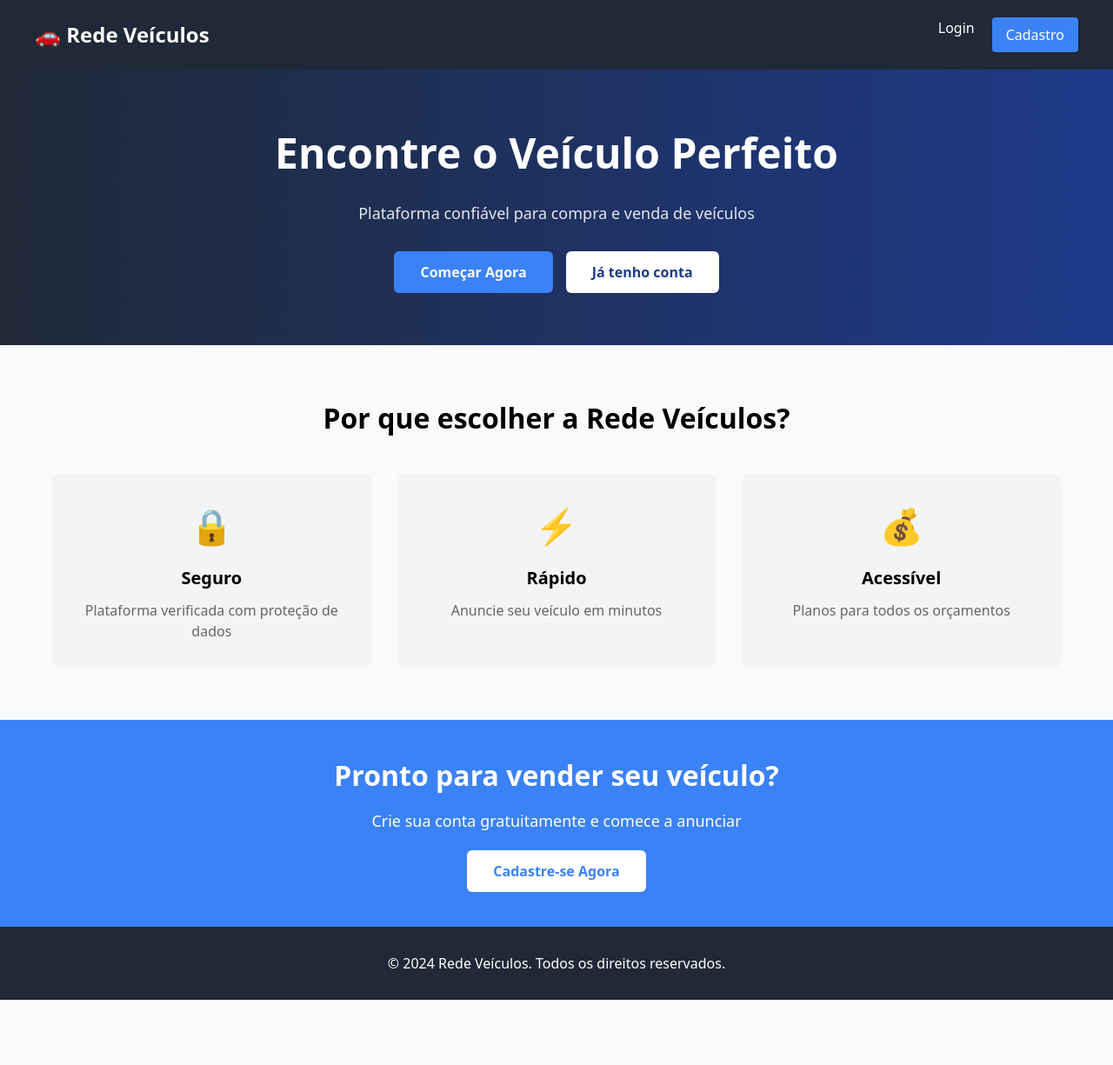
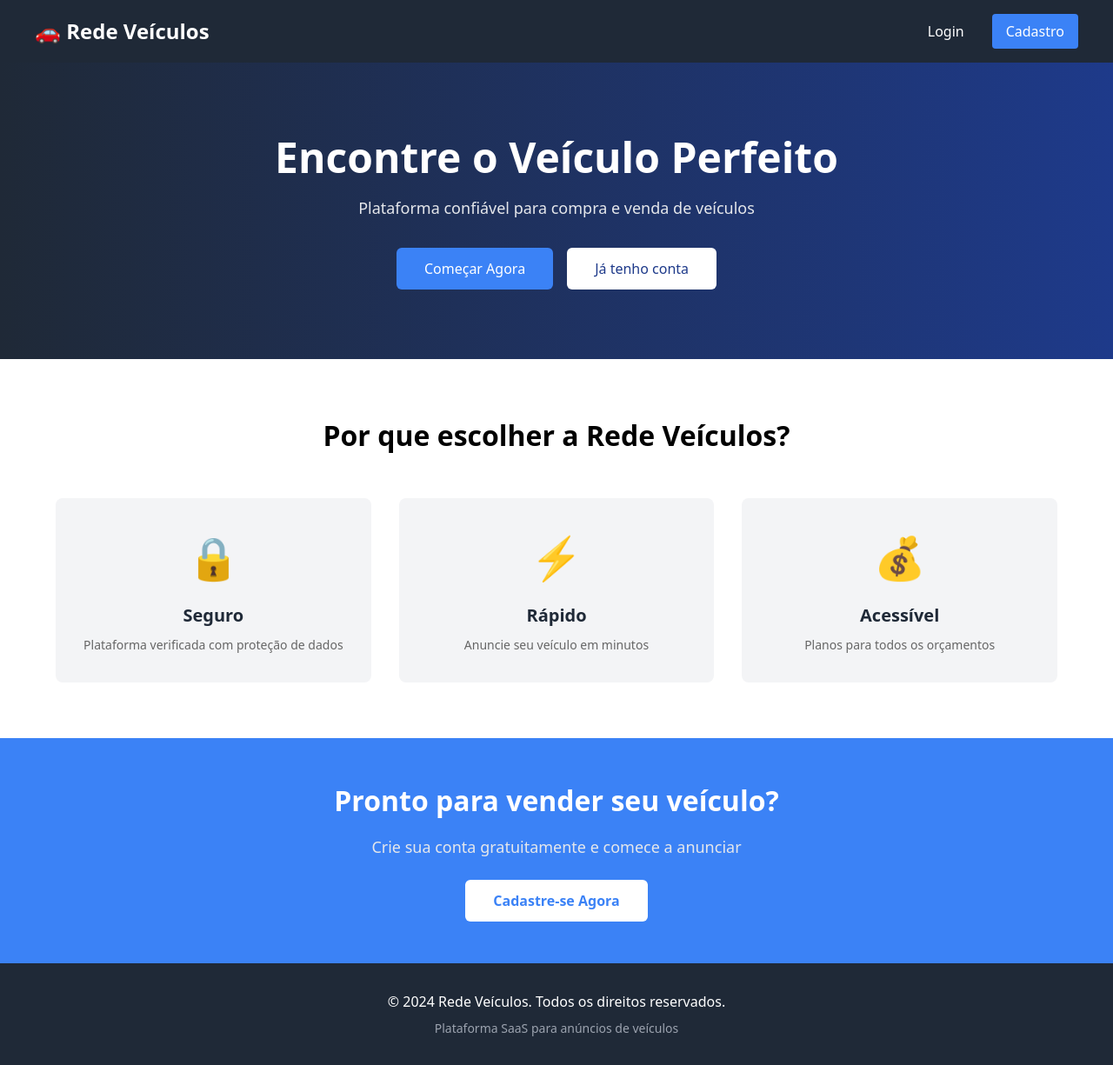
Before and after one commit to nortempresasdrop-bot/redeveiculos, a Next.js app: page / in a window 1280 px wide. Shown: the whole page at 87% size. Before the commit the page ends 1150 px from the top, so only its background shows below. Built offline with nearby package versions, Linux system fonts and the light colour scheme.

Commit message:
Refactor Home component layout and styles
Updated the HTML structure and styles in the Home component, including language attribute, head section, header styles, hero section, features section, and footer details.

```diff
--- a/src/app/page.tsx
+++ b/src/app/page.tsx
@@ -1,65 +1,94 @@
 export default function Home() {
   return (
-    <html>
-      <body style={{ margin: 0, padding: 0, fontFamily: 'system-ui' }}>
-        <div style={{ minHeight: '100vh', display: 'flex', flexDirection: 'column' }}>
+    <html lang="pt-BR">
+      <head>
+        <title>Rede Veículos</title>
+        <meta name="description" content="Plataforma de anúncios de veículos" />
+      </head>
+      <body style={{ margin: 0, padding: 0, fontFamily: 'system-ui, -apple-system, sans-serif' }}>
+        <div style={{ minHeight: '100vh', display: 'flex', flexDirection: 'column', backgroundColor: '#ffffff' }}>
           {/* Header */}
-          <header style={{ background: '#1f2937', color: 'white', padding: '20px' }}>
+          <header style={{ background: '#1f2937', color: 'white', padding: '16px 24px', position: 'sticky', top: 0, zIndex: 50 }}>
             <div style={{ maxWidth: '1200px', margin: '0 auto', display: 'flex', justifyContent: 'space-between', alignItems: 'center' }}>
               <h1 style={{ margin: 0, fontSize: '24px', fontWeight: 'bold' }}>🚗 Rede Veículos</h1>
-              <nav style={{ display: 'flex', gap: '20px' }}>
-                <a href="/login" style={{ color: 'white', textDecoration: 'none' }}>Login</a>
-                <a href="/redenovo" style={{ background: '#3b82f6', color: 'white', padding: '8px 16px', borderRadius: '4px', textDecoration: 'none' }}>Cadastro</a>
+              <nav style={{ display: 'flex', gap: '16px' }}>
+                <a href="/login" style={{ color: 'white', textDecoration: 'none', padding: '8px 16px', borderRadius: '4px', transition: 'background 0.3s' }} onMouseOver={(e) => e.currentTarget.style.background = '#374151'} onMouseOut={(e) => e.currentTarget.style.background = 'transparent'}>
+                  Login
+                </a>
+                <a href="/redenovo" style={{ background: '#3b82f6', color: 'white', padding: '8px 16px', borderRadius: '4px', textDecoration: 'none', transition: 'background 0.3s' }} onMouseOver={(e) => e.currentTarget.style.background = '#2563eb'} onMouseOut={(e) => e.currentTarget.style.background = '#3b82f6'}>
+                  Cadastro
+                </a>
               </nav>
             </div>
           </header>
 
-          {/* Hero */}
-          <section style={{ background: 'linear-gradient(to right, #1f2937, #1e3a8a)', color: 'white', padding: '60px 20px', textAlign: 'center' }}>
+          {/* Hero Section */}
+          <section style={{ background: 'linear-gradient(to right, #1f2937, #1e3a8a)', color: 'white', padding: '80px 24px', textAlign: 'center' }}>
             <div style={{ maxWidth: '1200px', margin: '0 auto' }}>
-              <h2 style={{ fontSize: '48px', fontWeight: 'bold', margin: '0 0 20px 0' }}>Encontre o Veículo Perfeito</h2>
-              <p style={{ fontSize: '18px', margin: '0 0 30px 0', color: '#e5e7eb' }}>Plataforma confiável para compra e venda de veículos</p>
-              <div style={{ display: 'flex', gap: '15px', justifyContent: 'center' }}>
-                <a href="/redenovo" style={{ background: '#3b82f6', color: 'white', padding: '12px 30px', borderRadius: '6px', textDecoration: 'none', fontWeight: 'bold' }}>Começar Agora</a>
-                <a href="/login" style={{ background: 'white', color: '#1e3a8a', padding: '12px 30px', borderRadius: '6px', textDecoration: 'none', fontWeight: 'bold' }}>Já tenho conta</a>
+              <h2 style={{ fontSize: '48px', fontWeight: 'bold', margin: '0 0 16px 0', lineHeight: '1.2' }}>
+                Encontre o Veículo Perfeito
+              </h2>
+              <p style={{ fontSize: '18px', margin: '0 0 32px 0', color: '#e5e7eb', maxWidth: '600px', marginLeft: 'auto', marginRight: 'auto' }}>
+                Plataforma confiável para compra e venda de veículos
+              </p>
+              <div style={{ display: 'flex', gap: '16px', justifyContent: 'center', flexWrap: 'wrap' }}>
+                <a href="/redenovo" style={{ background: '#3b82f6', color: 'white', padding: '12px 32px', borderRadius: '6px', textDecoration: 'none', fontWeight: '500', fontSize: '16px', transition: 'background 0.3s', display: 'inline-block' }} onMouseOver={(e) => e.currentTarget.style.background = '#2563eb'} onMouseOut={(e) => e.currentTarget.style.background = '#3b82f6'}>
+                  Começar Agora
+                </a>
+                <a href="/login" style={{ background: 'white', color: '#1e3a8a', padding: '12px 32px', borderRadius: '6px', textDecoration: 'none', fontWeight: '500', fontSize: '16px', transition: 'background 0.3s', display: 'inline-block' }} onMouseOver={(e) => e.currentTarget.style.background = '#f3f4f6'} onMouseOut={(e) => e.currentTarget.style.background = 'white'}>
+                  Já tenho conta
+                </a>
               </div>
             </div>
           </section>
 
-          {/* Features */}
-          <section style={{ maxWidth: '1200px', margin: '0 auto', padding: '60px 20px', width: '100%' }}>
-            <h3 style={{ fontSize: '32px', fontWeight: 'bold', textAlign: 'center', marginBottom: '40px' }}>Por que escolher a Rede Veículos?</h3>
-            <div style={{ display: 'grid', gridTemplateColumns: 'repeat(auto-fit, minmax(300px, 1fr))', gap: '30px' }}>
-              <div style={{ background: '#f3f4f6', padding: '30px', borderRadius: '8px', textAlign: 'center' }}>
-                <div style={{ fontSize: '40px', marginBottom: '15px' }}>🔒</div>
-                <h4 style={{ fontSize: '20px', fontWeight: 'bold', margin: '0 0 10px 0' }}>Seguro</h4>
-                <p style={{ color: '#666', margin: 0 }}>Plataforma verificada com proteção de dados</p>
-              </div>
-              <div style={{ background: '#f3f4f6', padding: '30px', borderRadius: '8px', textAlign: 'center' }}>
-                <div style={{ fontSize: '40px', marginBottom: '15px' }}>⚡</div>
-                <h4 style={{ fontSize: '20px', fontWeight: 'bold', margin: '0 0 10px 0' }}>Rápido</h4>
-                <p style={{ color: '#666', margin: 0 }}>Anuncie seu veículo em minutos</p>
-              </div>
-              <div style={{ background: '#f3f4f6', padding: '30px', borderRadius: '8px', textAlign: 'center' }}>
-                <div style={{ fontSize: '40px', marginBottom: '15px' }}>💰</div>
-                <h4 style={{ fontSize: '20px', fontWeight: 'bold', margin: '0 0 10px 0' }}>Acessível</h4>
-                <p style={{ color: '#666', margin: 0 }}>Planos para todos os orçamentos</p>
-              </div>
+          {/* Features Section */}
+          <section style={{ maxWidth: '1200px', margin: '0 auto', padding: '64px 24px', width: '100%' }}>
+            <h3 style={{ fontSize: '32px', fontWeight: 'bold', textAlign: 'center', marginBottom: '48px', margin: '0 0 48px 0' }}>
+              Por que escolher a Rede Veículos?
+            </h3>
+            <div style={{ display: 'grid', gridTemplateColumns: 'repeat(auto-fit, minmax(280px, 1fr))', gap: '32px' }}>
+              {[
+                { icon: '🔒', title: 'Seguro', desc: 'Plataforma verificada com proteção de dados' },
+                { icon: '⚡', title: 'Rápido', desc: 'Anuncie seu veículo em minutos' },
+                { icon: '💰', title: 'Acessível', desc: 'Planos para todos os orçamentos' },
+              ].map((feature, i) => (
+                <div key={i} style={{ background: '#f3f4f6', padding: '32px', borderRadius: '8px', textAlign: 'center', transition: 'transform 0.3s, box-shadow 0.3s' }} onMouseOver={(e) => { e.currentTarget.style.transform = 'translateY(-4px)'; e.currentTarget.style.boxShadow = '0 10px 25px rgba(0,0,0,0.1)'; }} onMouseOut={(e) => { e.currentTarget.style.transform = 'translateY(0)'; e.currentTarget.style.boxShadow = 'none'; }}>
+                  <div style={{ fontSize: '48px', marginBottom: '16px' }}>{feature.icon}</div>
+                  <h4 style={{ fontSize: '20px', fontWeight: 'bold', margin: '0 0 8px 0', color: '#1f2937' }}>
+                    {feature.title}
+                  </h4>
+                  <p style={{ color: '#666666', margin: 0, fontSize: '14px', lineHeight: '1.6' }}>
+                    {feature.desc}
+                  </p>
+                </div>
+              ))}
             </div>
           </section>
 
-          {/* CTA */}
-          <section style={{ background: '#3b82f6', color: 'white', padding: '40px 20px', textAlign: 'center' }}>
+          {/* CTA Section */}
+          <section style={{ background: '#3b82f6', color: 'white', padding: '48px 24px', textAlign: 'center' }}>
             <div style={{ maxWidth: '1200px', margin: '0 auto' }}>
-              <h2 style={{ fontSize: '32px', fontWeight: 'bold', margin: '0 0 15px 0' }}>Pronto para vender seu veículo?</h2>
-              <p style={{ fontSize: '18px', margin: '0 0 20px 0' }}>Crie sua conta gratuitamente e comece a anunciar</p>
-              <a href="/redenovo" style={{ background: 'white', color: '#3b82f6', padding: '12px 30px', borderRadius: '6px', textDecoration: 'none', fontWeight: 'bold', display: 'inline-block' }}>Cadastre-se Agora</a>
+              <h2 style={{ fontSize: '32px', fontWeight: 'bold', margin: '0 0 16px 0' }}>
+                Pronto para vender seu veículo?
+              </h2>
+              <p style={{ fontSize: '18px', margin: '0 0 24px 0', color: '#e5e7eb' }}>
+                Crie sua conta gratuitamente e comece a anunciar
+              </p>
+              <a href="/redenovo" style={{ background: 'white', color: '#3b82f6', padding: '12px 32px', borderRadius: '6px', textDecoration: 'none', fontWeight: 'bold', display: 'inline-block', transition: 'background 0.3s' }} onMouseOver={(e) => e.currentTarget.style.background = '#f3f4f6'} onMouseOut={(e) => e.currentTarget.style.background = 'white'}>
+                Cadastre-se Agora
+              </a>
             </div>
           </section>
 
           {/* Footer */}
-          <footer style={{ background: '#1f2937', color: 'white', padding: '30px 20px', textAlign: 'center', marginTop: 'auto' }}>
-            <p style={{ margin: 0 }}>&copy; 2024 Rede Veículos. Todos os direitos reservados.</p>
+          <footer style={{ background: '#1f2937', color: 'white', padding: '32px 24px', textAlign: 'center', marginTop: 'auto' }}>
+            <p style={{ margin: '0 0 8px 0' }}>
+              &copy; 2024 Rede Veículos. Todos os direitos reservados.
+            </p>
+            <p style={{ margin: 0, color: '#9ca3af', fontSize: '14px' }}>
+              Plataforma SaaS para anúncios de veículos
+            </p>
           </footer>
         </div>
       </body>
```
